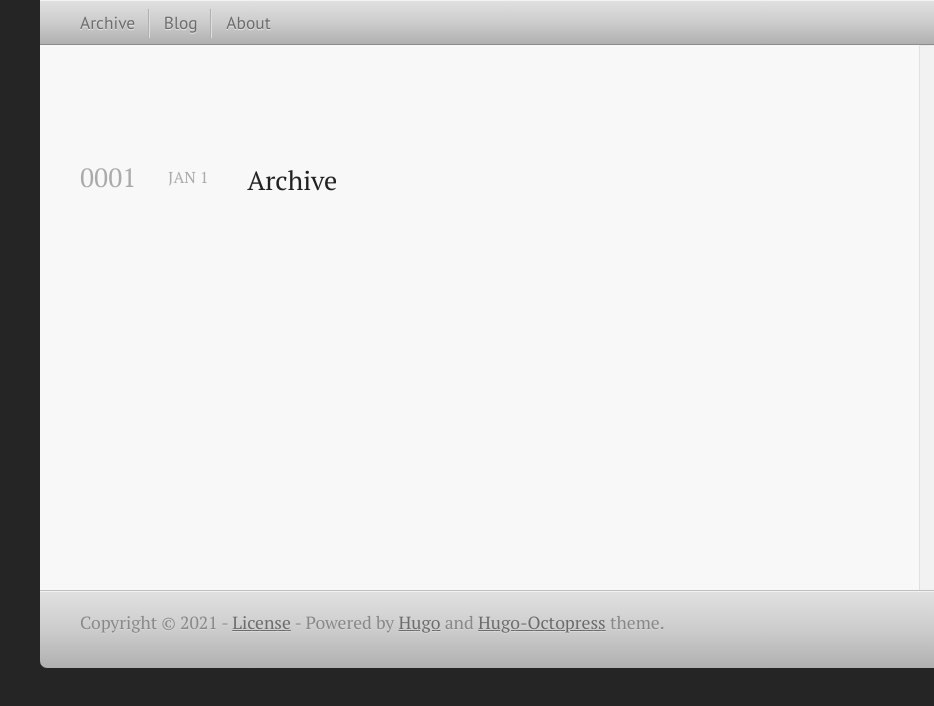
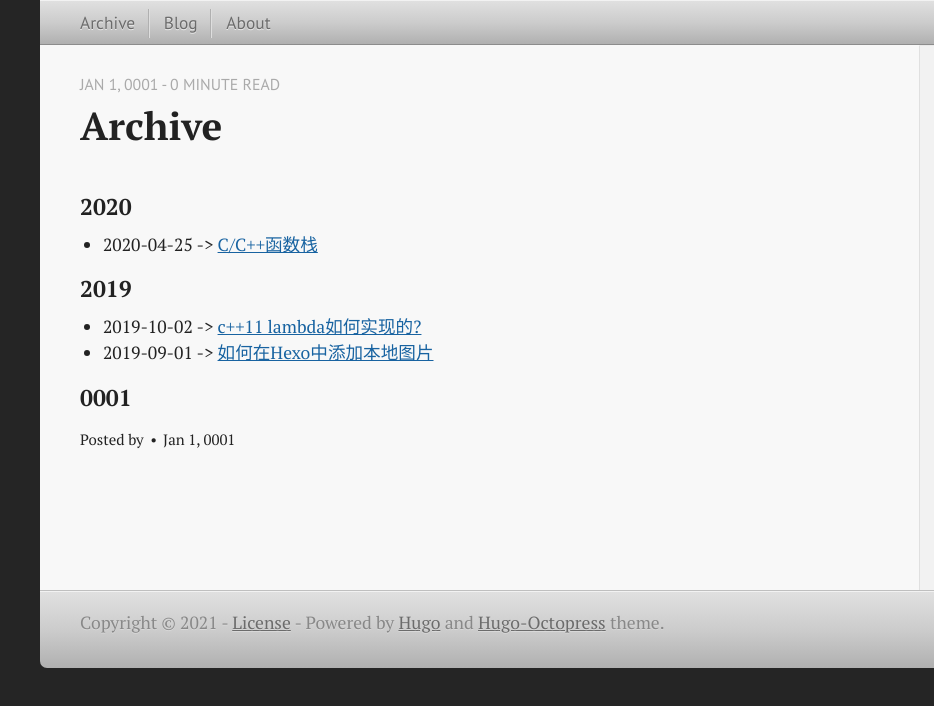
Before and after one commit to blackkaiserxjc/blackkaiserxjc.github.io, a plain HTML site: page archive/index.html in a window 1280 px wide. Shown: the part 134-840 px from the top of the page, 0-934 px from the left. Drawn offline with Linux system fonts and the light colour scheme.

```diff
--- a/archive/index.html
+++ b/archive/index.html
@@ -1,6 +1,3 @@
-
-
-
 <!DOCTYPE html>
 <html xmlns="http://www.w3.org/1999/xhtml" xml:lang="en" lang="en-us">
 <head>
@@ -17,7 +14,7 @@
 
 
 
-  <title>Archives</title>
+  <title>Archive</title>
 
 
 
@@ -34,7 +31,7 @@
   <link href="https://blackkaiserxjc.github.io/favicon.png" rel="icon">
 
 
-  <link href="/archive/index.xml" rel="alternate" type="application/rss+xml" title="Black Kaiser&#39;s Blog" />
+
 
   <meta name="description" content="" />
   <meta name="keywords" content="">
@@ -114,40 +111,89 @@
 <div id="main">
   <div id="content">
     <div>
-      <article role="article">
-        <header>
-          <h1 class="entry-title">
-
-          </h1>
-        </header>
-        <div id="blog-archives" class="category">
-
-          <h2>
-            0001
-          </h2>
-          <article>
-            <h1>
-              <a href="https://blackkaiserxjc.github.io/archive/" title="Archive">Archive</a>
-            </h1>
-            <time>
-              <span class="month">Jan</span>
-              <span class="day">1</span>
-            </time>
-            <footer>
-              <span class="categories">
+      <article class="hentry" role="article">
 
 
 
 
+<header>
+  <p class="meta">Jan 1, 0001
+     - 0 minute read
 
-              </span>
-            </footer>
-          </article>
+
+
+  </p>
+  <h1 class="entry-title">
+     Archive
+  </h1>
+</header>
+
+
+        <div class="entry-content">
+
+
+
+
+          <h3>2020</h3>
+
+            <ul class="archive-list">
+
+                <li>
+                2020-04-25
+                ->
+                <a href="/post/c-cpp-function/">C/C&#43;&#43;函数栈</a>
+                </li>
+
+          </ul>
+
+          <h3>2019</h3>
+
+            <ul class="archive-list">
+
+                <li>
+                2019-10-02
+                ->
+                <a href="/post/c-17-lambda/">c&#43;&#43;11 lambda如何实现的?</a>
+                </li>
+
+                <li>
+                2019-09-01
+                ->
+                <a href="/post/hexo-image/">如何在Hexo中添加本地图片</a>
+                </li>
+
+          </ul>
+
+          <h3>0001</h3>
+
+            <ul class="archive-list">
+
+          </ul>
 
         </div>
+
+
+<footer>
+  <p class="meta">
+    <span class="byline author vcard">Posted by <span class="fn"></span></span>
+
+    <time>Jan 1, 0001</time>
+
+    </span>
+  </p>
+
+
+
+  <p class="meta">
+
+
+
+  </p>
+
+</footer>
+
       </article>
     </div>
-
 
 
 <aside class="sidebar thirds">
```
